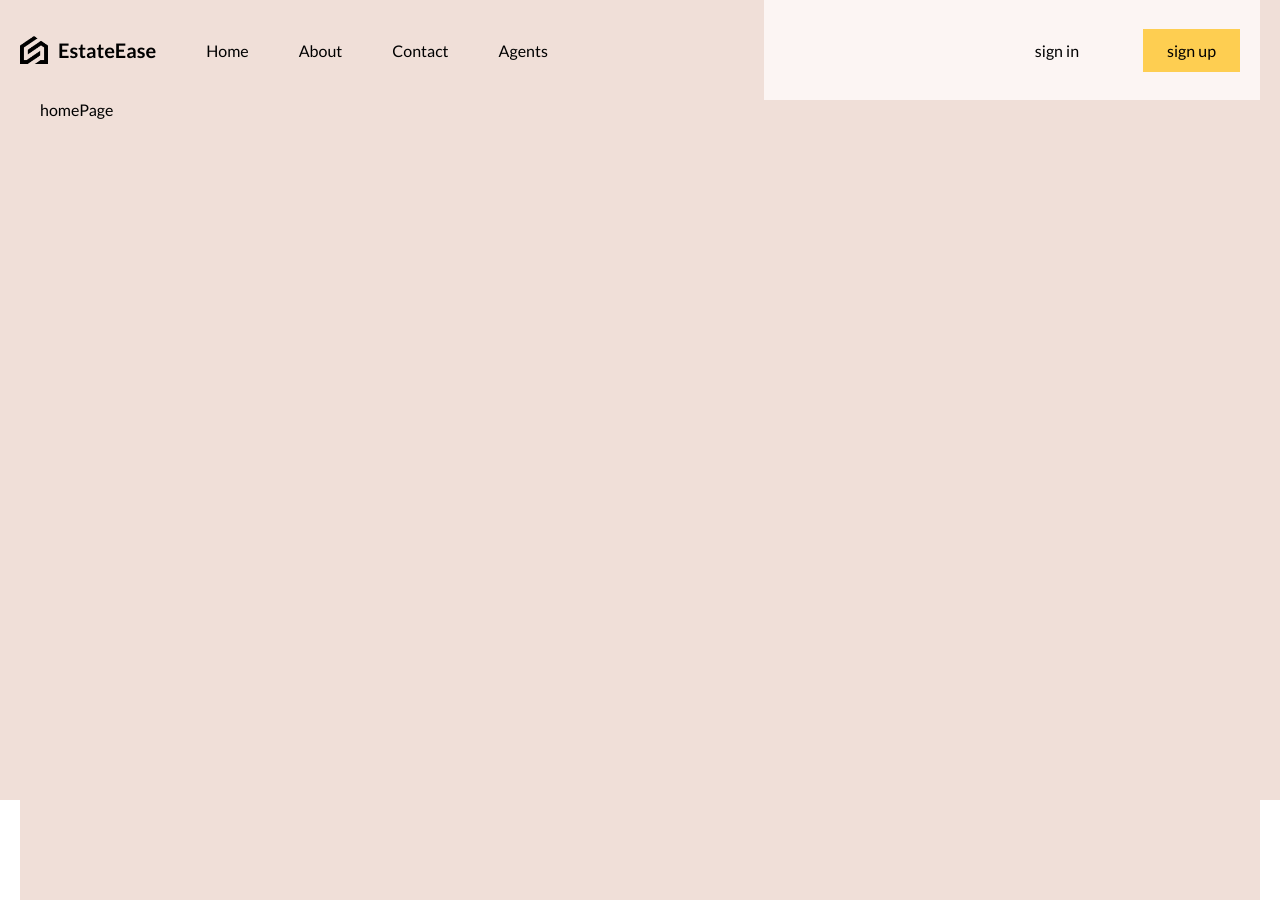
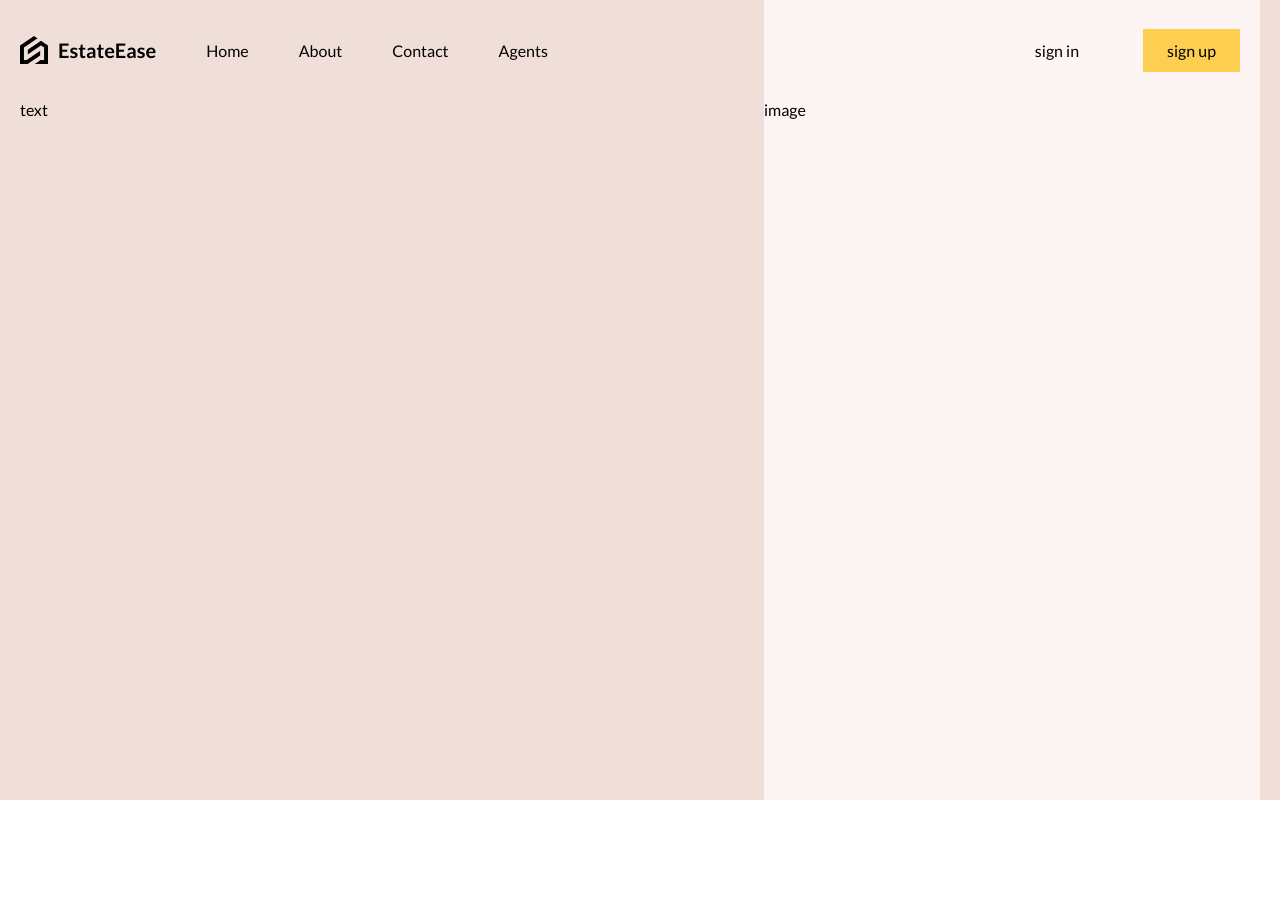
Before and after one commit to Anuragp-dev/Real-estate-web, a React (Vite) app in the folder frontend/: page / in a window 1280 px wide. Shown: the top 900 px of the page. After the commit the page ends 800 px from the top, so only its background shows below. Built offline with nearby package versions, Linux system fonts and the light colour scheme.

Commit message:
changes in home page

```diff
--- a/frontend/src/layout.scss
+++ b/frontend/src/layout.scss
@@ -31,7 +31,6 @@
     }
 
     .content {
-        background-color: rebeccapurple;
         height: calc(100vh - 100px);
     }
 
--- a/frontend/src/pages/homePage/HomePage.jsx
+++ b/frontend/src/pages/homePage/HomePage.jsx
@@ -4,8 +4,9 @@
 
 const HomePage = () => {
     return (
-        <div className='layout'>
-            homePage
+        <div className='homePage'>
+            <div className='textContainer'>text</div>
+            <div className='imgContainer'>image</div>
         </div>
     )
 }
--- a/frontend/src/pages/homePage/HomePage.scss
+++ b/frontend/src/pages/homePage/HomePage.scss
@@ -0,0 +1,13 @@
+.homePage {
+    display: flex;
+    height: 100%;
+
+    .textContainer {
+        flex: 3;
+    }
+
+    .imgContainer {
+        flex: 2;
+        background-color: #fcf5f3;
+    }
+}
```
